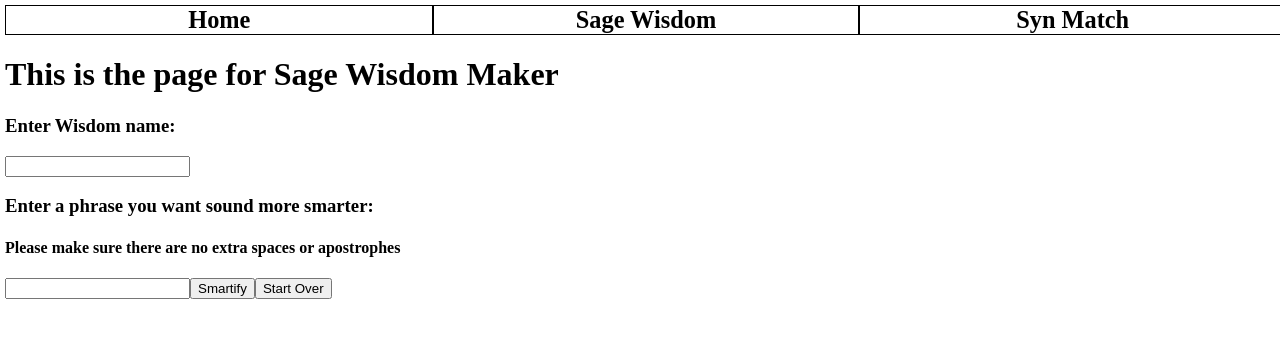
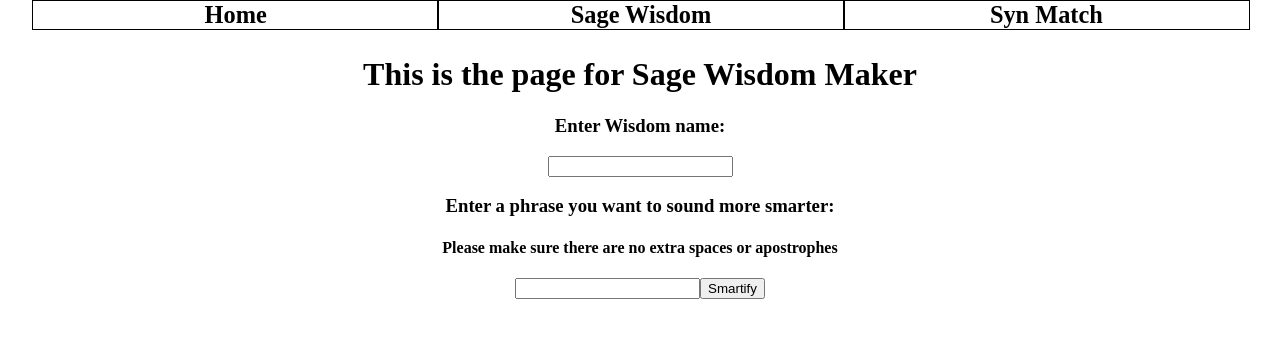
Before and after one commit to JordanFJH/project-2, a React (Vite) app: page /sage in a window 1280 px wide. Shown: the top 338 px of the page. Built offline with nearby package versions, Linux system fonts and the light colour scheme.

Commit message:
setup for image matching of user phrase

```diff
--- a/src/index.css
+++ b/src/index.css
@@ -2,9 +2,12 @@ body {
   width: 100vw;
   height: 100vh;
   margin: 0;
-  padding: 5px;
 }
 
+#root {
+  width: 100%;
+  height: 100%;
+}
 
 a {
   text-decoration: none;
@@ -21,9 +24,10 @@ a:hover {
 
 nav {
   display: flex;
+  margin: auto;
   justify-content: space-around;
   padding: 10px;
-  width: 100%;
+  width: 95%;
   padding: 0;
 }
 
@@ -34,5 +38,14 @@ nav h3 {
 }
 
 .fancy-phrase {
-  font-family: cursive;
+  font-size: 2.5rem;
+  font-family: serif;
+  font-style: italic;
+  text-decoration:wavy;
+  margin: 2px;
 }
+
+.sage-main {
+  padding: 5px;
+  text-align: center;
+}
--- a/src/pages/MainPage.jsx
+++ b/src/pages/MainPage.jsx
@@ -2,7 +2,7 @@
 
 function MainPage(props) {
     return (
-        <div>
+        <div className="main-page">
             <h1>This is the main page</h1>
             <h2>Select above what game you would like to play</h2>
             <h2>Some other stuff should be going here</h2>
--- a/src/pages/SagePage.jsx
+++ b/src/pages/SagePage.jsx
@@ -8,8 +8,10 @@ function SagePage() {
     let [name, setName] = useState("");
     let [truePhrase, setTruePhrase] = useState(false);
     let [showResult, setShowResult] = useState(false);
+    let [displayTopics, setDisplayTopics] = useState(false);
     let [sagePhrase, setSagePhrase] = useState([]);
     let [phrase, setPhrase] = useState([]);
+    let category = "";
     let apiKey = import.meta.env.VITE_Key;
 
 
@@ -52,11 +54,10 @@ function SagePage() {
                 <h3>Enter Wisdom name:</h3>
                 <input type="text" value={name} onChange={handleName} />
                 <br />
-                <h3>Enter a phrase you want sound more smarter:</h3>
+                <h3>Enter a phrase you want to sound more smarter:</h3>
                 <h4>Please make sure there are no extra spaces or apostrophes</h4>
                 <input type="text" value={input} onChange={handleChange} />
                 <button onClick={handleSubmit}>Smartify</button>
-                <button onClick={handleReset}>Start Over</button>
                 {truePhrase &&
                     <section className="phrase-display">
                         <h3 className="display-sentence">Your common simpleton phrase: </h3>
@@ -65,6 +66,8 @@ function SagePage() {
                         <h3 className="fancy-phrase">{sagePhrase?.join(" ")}</h3>
                         <h4 className="fancy-phrase">- {name}</h4>
                         <button onClick={() => setShowResult(true)}>Enter into contest</button>
+                        <br /><br />
+                        <button onClick={handleReset}>Start Over</button>
                     </section>
                 }
             </div>
--- a/src/pages/SageResults.jsx
+++ b/src/pages/SageResults.jsx
@@ -1,9 +1,19 @@
+import { useEffect, useState } from "react";
+
+
+
 
 function SageResults({ setShowResult, phrase }) {
+
+    let [imgSrc, setImgSrc] = useState("");
+
+
+
     return (
-        <div>
+        <div className="sage-result">
             <button onClick={() => setShowResult(false)}>Return to Smartical</button>
             <h1>This is the page for the Sage results</h1>
+            <img src={imgSrc} alt="picture of something" />
             <h2>{phrase.join(" ")}</h2>
         </div>
     );
```
